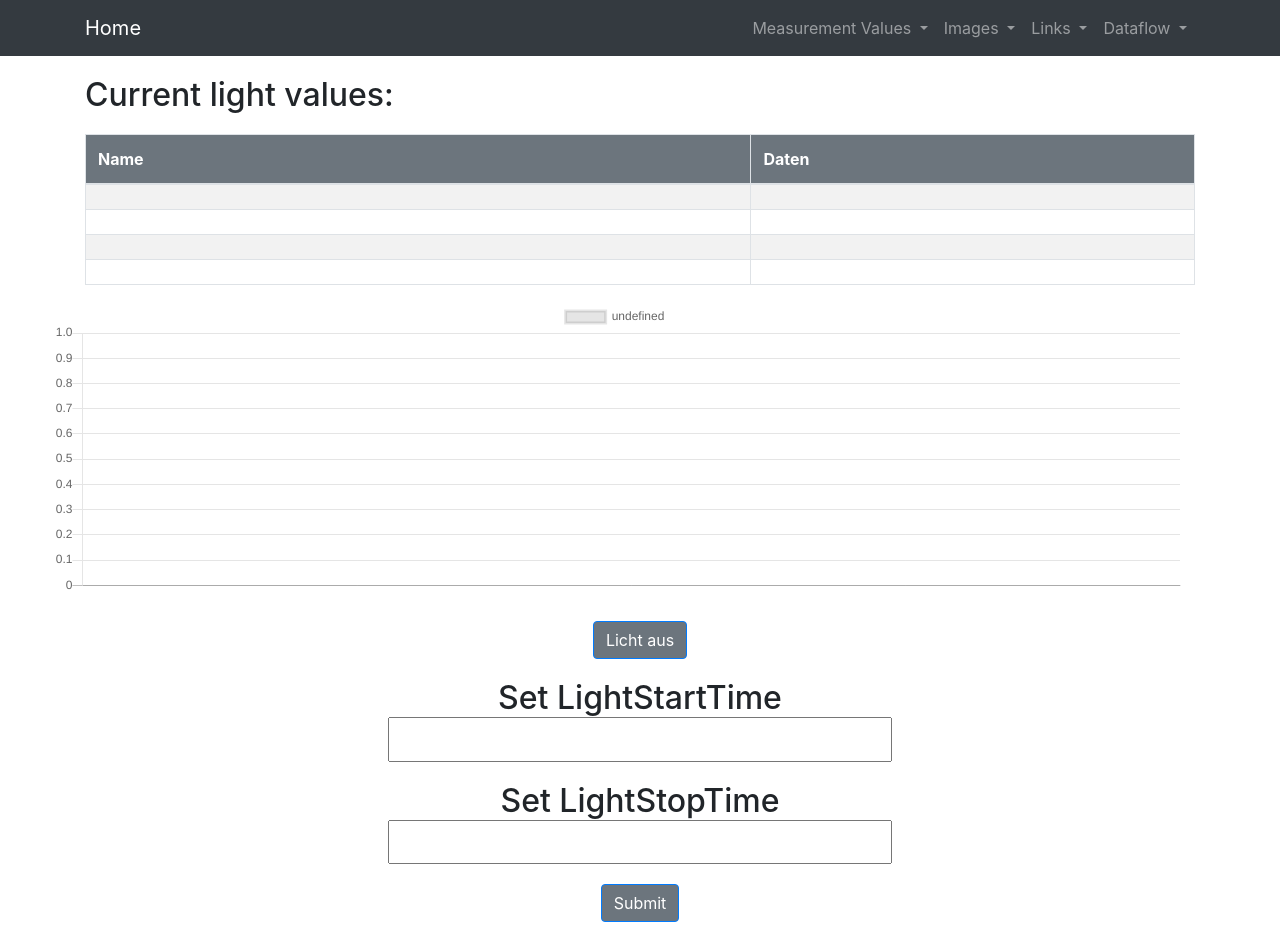
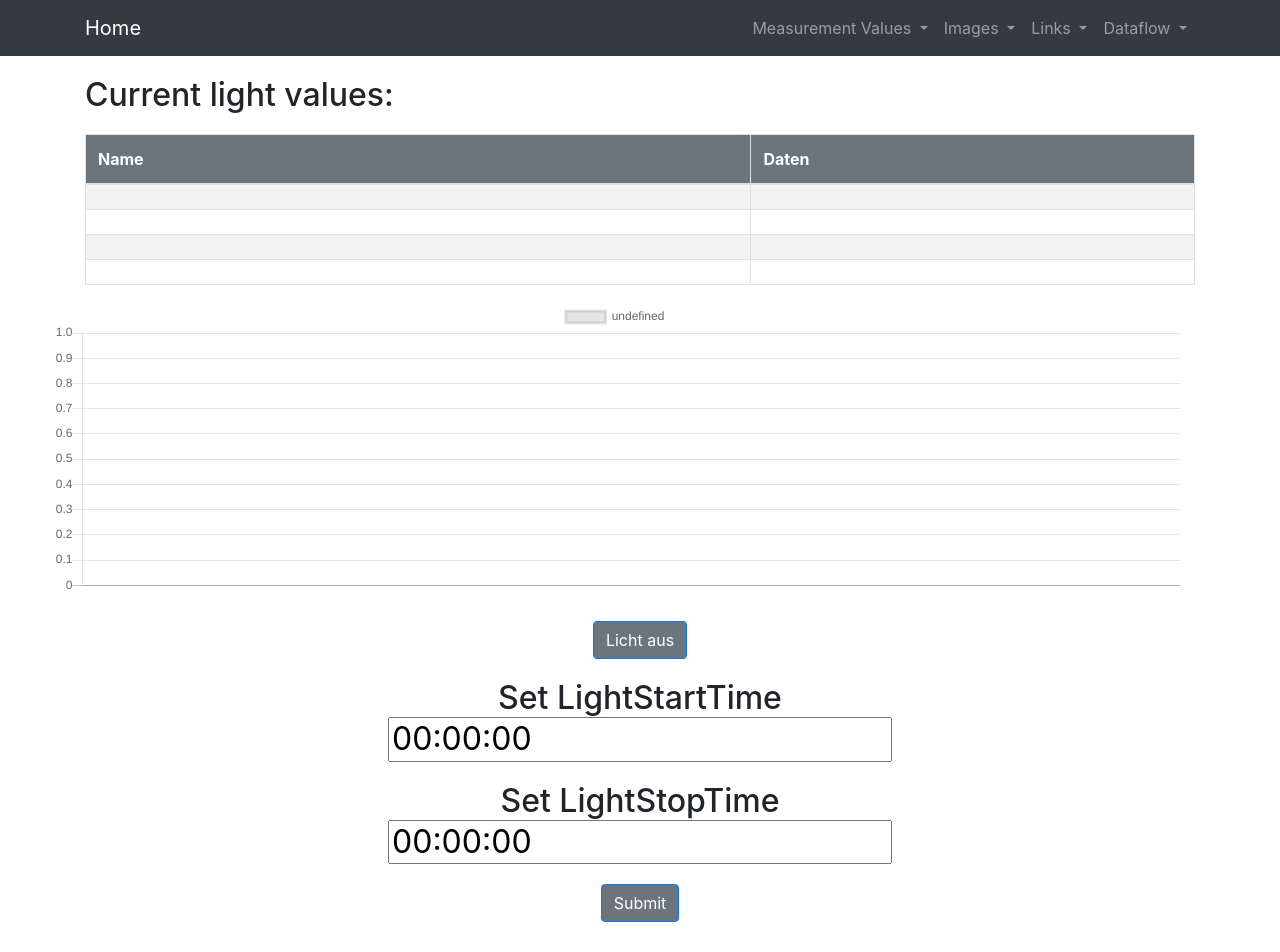
Before and after one commit to LarsBuck/SmartGreenhouse2, a website: page licht.html in a window 1280 px wide. Shown: the top 952 px of the page. Drawn offline with nearby package versions, Linux system fonts and the light colour scheme; a script that the page names is missing.

Commit message:
Update licht.html

```diff
--- a/licht.html
+++ b/licht.html
@@ -179,8 +179,8 @@ $(document).ready(function(){
 <button type="button" id="lightswap" class="btn btn-primary" data-toggle="button" style=" display: block; margin:auto;margin-top:20px;margin-bottom:20px" onclick="lightSwap()">
     Licht aus
 </button>
-<h2 style="text-align:center;margin-top:20px">Set LightStartTime<input type="text" id="lat" style="display: block; margin:auto"></p>
-<h2 style="text-align:center;margin-top:20px">Set LightStopTime <input type="text"  id="lot" style="display: block; margin:auto"></p>
+<h2 style="text-align:center;margin-top:20px">Set LightStartTime<input type="text" value="00:00:00" id="lat" style="display: block; margin:auto"></p>
+<h2 style="text-align:center;margin-top:20px">Set LightStopTime <input type="text" value="00:00:00" id="lot" style="display: block; margin:auto"></p>
 <button class="btn btn-primary" style=" display: block; margin:auto;margin-top:20px">Submit</button>
 </div>
 
```
